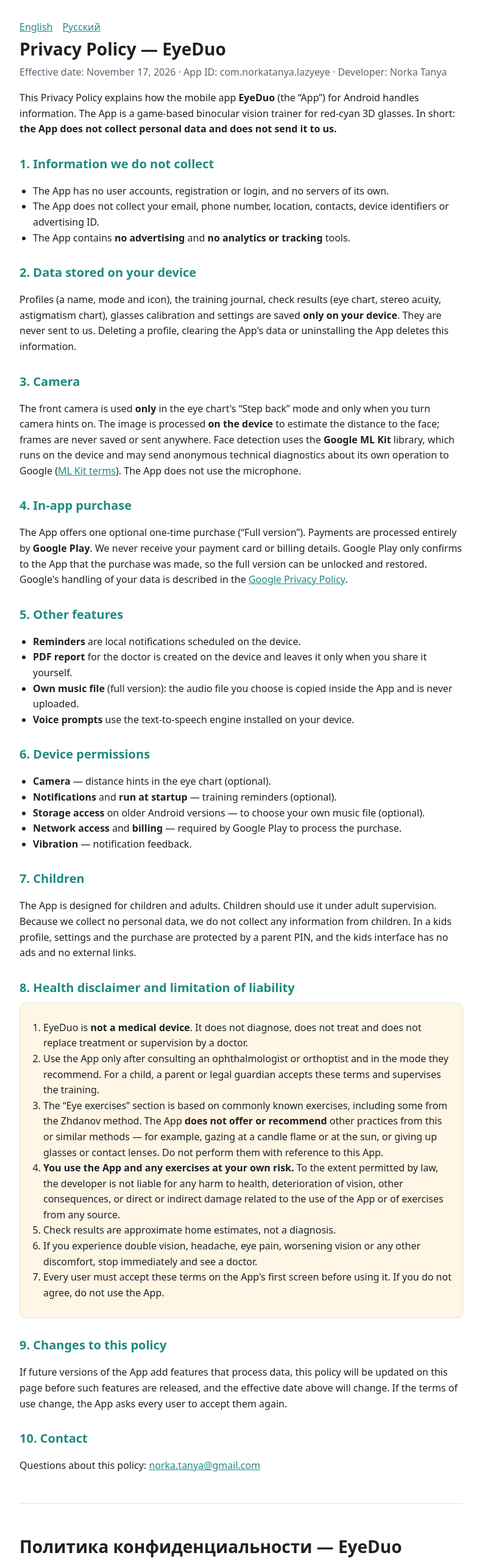
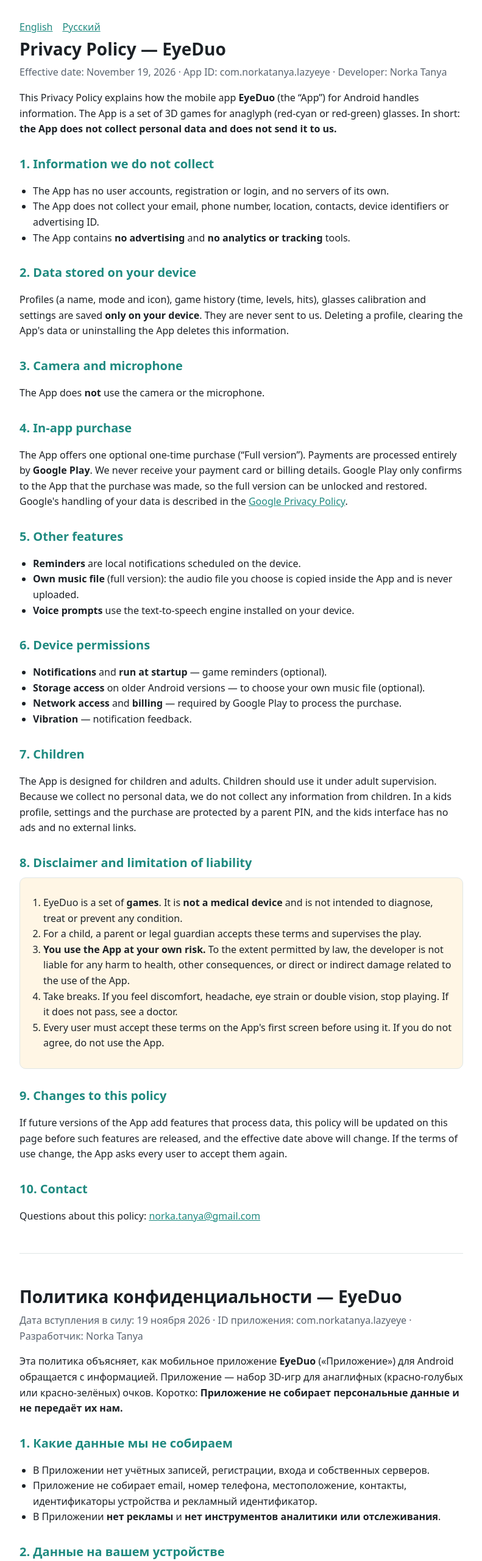
Before and after one commit to VaskovaTK/lazyeye-privacy, a plain HTML site: page index.html in a window 1280 px wide. Shown: the top 2560 px of the page at 61% size, without its empty margins (244-1035 px from the left). Drawn offline with Linux system fonts and the light colour scheme.

Commit message:
Games version: no camera, no PDF, no medical features
Co-Authored-By: Claude Opus 5.5 <noreply@anthropic.com>

```diff
--- a/index.html
+++ b/index.html
@@ -28,9 +28,9 @@
 
 <section id="en">
 <h1>Privacy Policy — EyeDuo</h1>
-<p class="meta">Effective date: November 17, 2026 · App ID: com.norkatanya.lazyeye · Developer: Norka Tanya</p>
+<p class="meta">Effective date: November 19, 2026 · App ID: com.norkatanya.lazyeye · Developer: Norka Tanya</p>
 
-<p>This Privacy Policy explains how the mobile app <b>EyeDuo</b> (the “App”) for Android handles information. The App is a game-based binocular vision trainer for red-cyan 3D glasses. In short: <b>the App does not collect personal data and does not send it to us.</b></p>
+<p>This Privacy Policy explains how the mobile app <b>EyeDuo</b> (the “App”) for Android handles information. The App is a set of 3D games for anaglyph (red-cyan or red-green) glasses. In short: <b>the App does not collect personal data and does not send it to us.</b></p>
 
 <h2>1. Information we do not collect</h2>
 <ul>
@@ -40,10 +40,10 @@
 </ul>
 
 <h2>2. Data stored on your device</h2>
-<p>Profiles (a name, mode and icon), the training journal, check results (eye chart, stereo acuity, astigmatism chart), glasses calibration and settings are saved <b>only on your device</b>. They are never sent to us. Deleting a profile, clearing the App's data or uninstalling the App deletes this information.</p>
+<p>Profiles (a name, mode and icon), game history (time, levels, hits), glasses calibration and settings are saved <b>only on your device</b>. They are never sent to us. Deleting a profile, clearing the App's data or uninstalling the App deletes this information.</p>
 
-<h2>3. Camera</h2>
-<p>The front camera is used <b>only</b> in the eye chart's “Step back” mode and only when you turn camera hints on. The image is processed <b>on the device</b> to estimate the distance to the face; frames are never saved or sent anywhere. Face detection uses the <b>Google ML Kit</b> library, which runs on the device and may send anonymous technical diagnostics about its own operation to Google (<a href="https://developers.google.com/ml-kit/terms" target="_blank" rel="noopener">ML Kit terms</a>). The App does not use the microphone.</p>
+<h2>3. Camera and microphone</h2>
+<p>The App does <b>not</b> use the camera or the microphone.</p>
 
 <h2>4. In-app purchase</h2>
 <p>The App offers one optional one-time purchase (“Full version”). Payments are processed entirely by <b>Google Play</b>. We never receive your payment card or billing details. Google Play only confirms to the App that the purchase was made, so the full version can be unlocked and restored. Google's handling of your data is described in the <a href="https://policies.google.com/privacy" target="_blank" rel="noopener">Google Privacy Policy</a>.</p>
@@ -51,15 +51,13 @@
 <h2>5. Other features</h2>
 <ul>
 	<li><b>Reminders</b> are local notifications scheduled on the device.</li>
-	<li><b>PDF report</b> for the doctor is created on the device and leaves it only when you share it yourself.</li>
 	<li><b>Own music file</b> (full version): the audio file you choose is copied inside the App and is never uploaded.</li>
 	<li><b>Voice prompts</b> use the text-to-speech engine installed on your device.</li>
 </ul>
 
 <h2>6. Device permissions</h2>
 <ul>
-	<li><b>Camera</b> — distance hints in the eye chart (optional).</li>
-	<li><b>Notifications</b> and <b>run at startup</b> — training reminders (optional).</li>
+	<li><b>Notifications</b> and <b>run at startup</b> — game reminders (optional).</li>
 	<li><b>Storage access</b> on older Android versions — to choose your own music file (optional).</li>
 	<li><b>Network access</b> and <b>billing</b> — required by Google Play to process the purchase.</li>
 	<li><b>Vibration</b> — notification feedback.</li>
@@ -68,15 +66,13 @@
 <h2>7. Children</h2>
 <p>The App is designed for children and adults. Children should use it under adult supervision. Because we collect no personal data, we do not collect any information from children. In a kids profile, settings and the purchase are protected by a parent PIN, and the kids interface has no ads and no external links.</p>
 
-<h2>8. Health disclaimer and limitation of liability</h2>
+<h2>8. Disclaimer and limitation of liability</h2>
 <div class="note">
 <ol>
-	<li>EyeDuo is <b>not a medical device</b>. It does not diagnose, does not treat and does not replace treatment or supervision by a doctor.</li>
-	<li>Use the App only after consulting an ophthalmologist or orthoptist and in the mode they recommend. For a child, a parent or legal guardian accepts these terms and supervises the training.</li>
-	<li>The “Eye exercises” section is based on commonly known exercises, including some from the Zhdanov method. The App <b>does not offer or recommend</b> other practices from this or similar methods — for example, gazing at a candle flame or at the sun, or giving up glasses or contact lenses. Do not perform them with reference to this App.</li>
-	<li><b>You use the App and any exercises at your own risk.</b> To the extent permitted by law, the developer is not liable for any harm to health, deterioration of vision, other consequences, or direct or indirect damage related to the use of the App or of exercises from any source.</li>
-	<li>Check results are approximate home estimates, not a diagnosis.</li>
-	<li>If you experience double vision, headache, eye pain, worsening vision or any other discomfort, stop immediately and see a doctor.</li>
+	<li>EyeDuo is a set of <b>games</b>. It is <b>not a medical device</b> and is not intended to diagnose, treat or prevent any condition.</li>
+	<li>For a child, a parent or legal guardian accepts these terms and supervises the play.</li>
+	<li><b>You use the App at your own risk.</b> To the extent permitted by law, the developer is not liable for any harm to health, other consequences, or direct or indirect damage related to the use of the App.</li>
+	<li>Take breaks. If you feel discomfort, headache, eye strain or double vision, stop playing. If it does not pass, see a doctor.</li>
 	<li>Every user must accept these terms on the App's first screen before using it. If you do not agree, do not use the App.</li>
 </ol>
 </div>
@@ -92,9 +88,9 @@
 
 <section id="ru" lang="ru">
 <h1>Политика конфиденциальности — EyeDuo</h1>
-<p class="meta">Дата вступления в силу: 17 ноября 2026 · ID приложения: com.norkatanya.lazyeye · Разработчик: Norka Tanya</p>
+<p class="meta">Дата вступления в силу: 19 ноября 2026 · ID приложения: com.norkatanya.lazyeye · Разработчик: Norka Tanya</p>
 
-<p>Эта политика объясняет, как мобильное приложение <b>EyeDuo</b> («Приложение») для Android обращается с информацией. Приложение — игровой тренажёр бинокулярного зрения для красно-голубых 3D-очков. Коротко: <b>Приложение не собирает персональные данные и не передаёт их нам.</b></p>
+<p>Эта политика объясняет, как мобильное приложение <b>EyeDuo</b> («Приложение») для Android обращается с информацией. Приложение — набор 3D-игр для анаглифных (красно-голубых или красно-зелёных) очков. Коротко: <b>Приложение не собирает персональные данные и не передаёт их нам.</b></p>
 
 <h2>1. Какие данные мы не собираем</h2>
 <ul>
@@ -104,10 +100,10 @@
 </ul>
 
 <h2>2. Данные на вашем устройстве</h2>
-<p>Профили (имя, режим, значок), журнал занятий, результаты проверок (таблица, стереоострота, «Солнышко»), калибровка очков и настройки хранятся <b>только на вашем устройстве</b> и никогда не отправляются нам. При удалении профиля, очистке данных или удалении Приложения эта информация удаляется.</p>
+<p>Профили (имя, режим, значок), история игр (время, уровни, попадания), калибровка очков и настройки хранятся <b>только на вашем устройстве</b> и никогда не отправляются нам. При удалении профиля, очистке данных или удалении Приложения эта информация удаляется.</p>
 
-<h2>3. Камера</h2>
-<p>Фронтальная камера используется <b>только</b> в режиме таблицы «Отойди» и только когда вы включили подсказки камеры. Изображение обрабатывается <b>на устройстве</b>, чтобы оценить расстояние до лица; кадры никуда не сохраняются и не отправляются. Для распознавания лица используется библиотека <b>Google ML Kit</b>: она работает на устройстве и может передавать в Google обезличенные технические данные о своей работе (<a href="https://developers.google.com/ml-kit/terms" target="_blank" rel="noopener">условия ML Kit</a>). Микрофон Приложение не использует.</p>
+<h2>3. Камера и микрофон</h2>
+<p>Приложение <b>не</b> использует камеру и микрофон.</p>
 
 <h2>4. Покупка в приложении</h2>
 <p>В Приложении есть одна необязательная разовая покупка («Полная версия»). Оплата полностью проводится через <b>Google Play</b>. Мы не получаем данные вашей карты и платёжные данные. Google Play лишь сообщает Приложению, что покупка совершена, чтобы открыть и восстановить полную версию. Как Google обращается с вашими данными, описано в <a href="https://policies.google.com/privacy?hl=ru" target="_blank" rel="noopener">Политике конфиденциальности Google</a>.</p>
@@ -115,15 +111,13 @@
 <h2>5. Другие функции</h2>
 <ul>
 	<li><b>Напоминания</b> — локальные уведомления, запланированные на устройстве.</li>
-	<li><b>PDF-отчёт</b> для врача создаётся на устройстве и покидает его только тогда, когда вы сами им делитесь.</li>
 	<li><b>Своя музыка</b> (полная версия): выбранный вами аудиофайл копируется внутрь Приложения и никуда не загружается.</li>
 	<li><b>Голосовые подсказки</b> используют синтезатор речи, установленный на вашем устройстве.</li>
 </ul>
 
 <h2>6. Разрешения устройства</h2>
 <ul>
-	<li><b>Камера</b> — подсказки расстояния в таблице (по желанию).</li>
-	<li><b>Уведомления</b> и <b>запуск при включении</b> — напоминания о занятиях (по желанию).</li>
+	<li><b>Уведомления</b> и <b>запуск при включении</b> — напоминания об играх (по желанию).</li>
 	<li><b>Доступ к файлам</b> на старых версиях Android — выбор своей музыки (по желанию).</li>
 	<li><b>Доступ к сети</b> и <b>платежи</b> — нужны Google Play для проведения покупки.</li>
 	<li><b>Вибрация</b> — отклик уведомлений.</li>
@@ -132,15 +126,13 @@
 <h2>7. Дети</h2>
 <p>Приложение предназначено для детей и взрослых. Дети занимаются под присмотром взрослых. Поскольку мы не собираем персональные данные, мы не собираем никакую информацию и о детях. В детском профиле настройки и покупка защищены PIN-кодом родителя, а в детском интерфейсе нет рекламы и внешних ссылок.</p>
 
-<h2>8. Медицинское предупреждение и ограничение ответственности</h2>
+<h2>8. Предупреждение и ограничение ответственности</h2>
 <div class="note">
 <ol>
-	<li>EyeDuo — <b>не медицинское изделие</b>. Приложение не ставит диагнозов, не лечит и не заменяет лечение и наблюдение у врача.</li>
-	<li>Пользоваться Приложением можно только после консультации с офтальмологом или ортоптистом и в рекомендованном им режиме. За ребёнка условия принимает родитель или законный представитель, он же следит за занятиями.</li>
-	<li>Раздел «Гимнастика для глаз» основан на общеизвестных упражнениях, в том числе из методики Жданова. Приложение <b>не предлагает и не рекомендует</b> другие практики из этой и похожих методик — например, смотреть на огонь свечи или на солнце, отказываться от очков или линз. Не выполняйте их, ссылаясь на это Приложение.</li>
-	<li><b>Вы пользуетесь Приложением и любыми упражнениями на свой риск.</b> В пределах, допустимых законом, разработчик не несёт ответственности за вред здоровью, ухудшение зрения, иные последствия, прямой или косвенный ущерб, связанные с использованием Приложения или упражнений из любых источников.</li>
-	<li>Результаты проверок — ориентировочные домашние оценки, а не диагноз.</li>
-	<li>При двоении, головной боли, боли в глазах, ухудшении зрения или другом дискомфорте сразу прекратите занятие и обратитесь к врачу.</li>
+	<li>EyeDuo — это <b>игры</b>. Приложение <b>не является медицинским изделием</b> и не предназначено для диагностики, лечения или профилактики каких-либо состояний.</li>
+	<li>За ребёнка условия принимает родитель или законный представитель, он же присматривает за игрой.</li>
+	<li><b>Вы пользуетесь Приложением на свой риск.</b> В пределах, допустимых законом, разработчик не несёт ответственности за вред здоровью, иные последствия, прямой или косвенный ущерб, связанные с использованием Приложения.</li>
+	<li>Делайте перерывы. Если появился дискомфорт, головная боль, усталость глаз или двоение — прекратите игру. Если не проходит — обратитесь к врачу.</li>
 	<li>Каждый пользователь обязан принять эти условия на первом экране Приложения, прежде чем начать им пользоваться. Если вы не согласны — не пользуйтесь Приложением.</li>
 </ol>
 </div>
```
